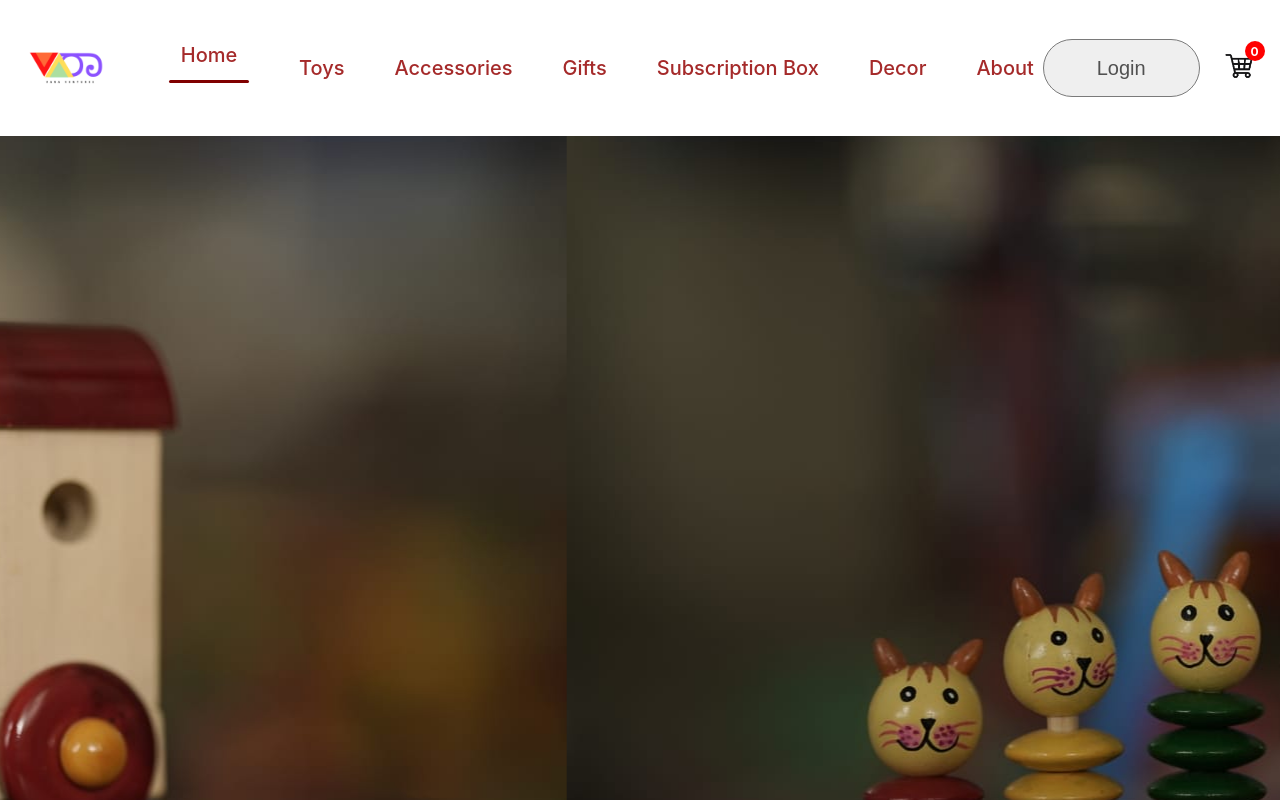
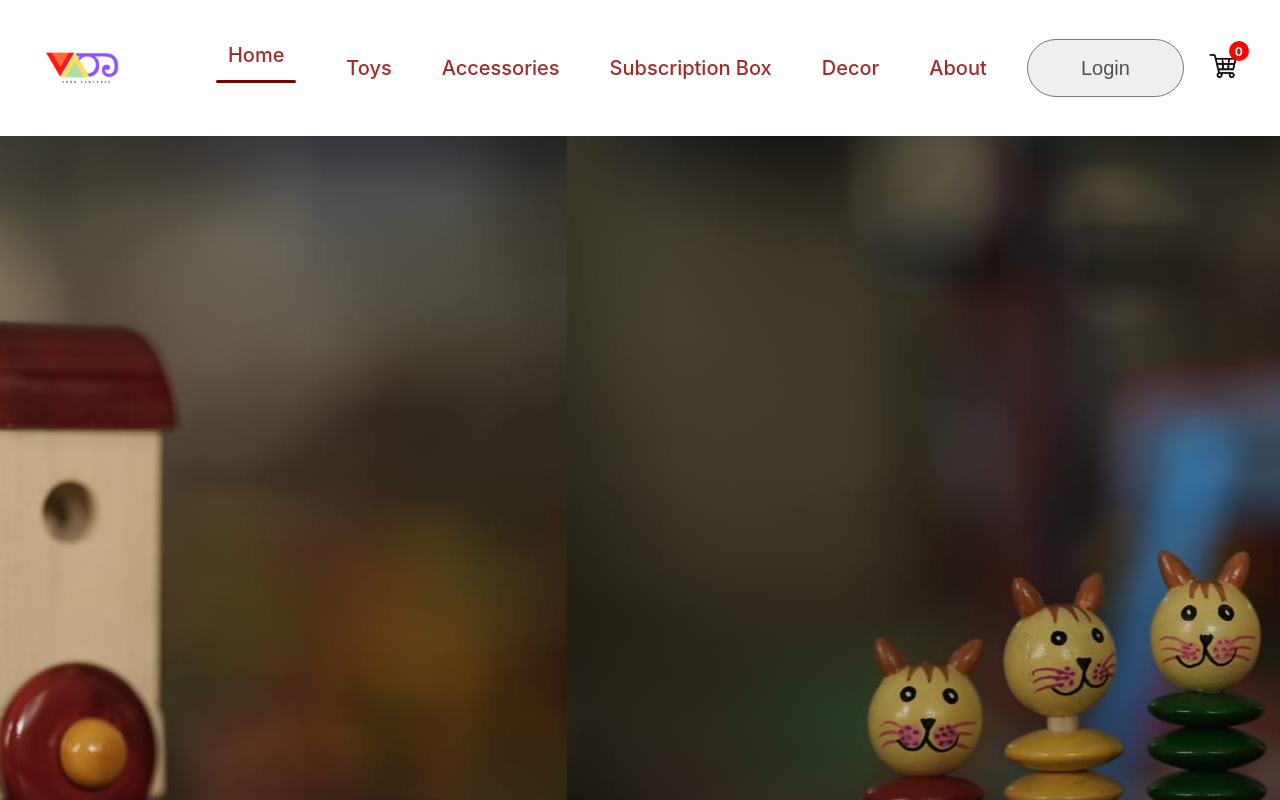
Before and after one commit to Ashwin18522/VARA, a React (Create React App) app: page / in a window 1280 px wide. Shown: the top 800 px of the page. Built offline with nearby package versions, Linux system fonts and the light colour scheme.

Commit message:
removed gifts page

```diff
--- a/src/App.js
+++ b/src/App.js
@@ -16,7 +16,7 @@ function App() {
           <Route path='/' element={<Shop />} />
           <Route path='/VARA' element={<Shop />} />
           <Route path='/toys' element={<ShopCategory category="toys" />} />
-          <Route path='/gifts' element={<ShopCategory category="gifts" />} />
+          {/* <Route path='/gifts' element={<ShopCategory category="gifts" />} /> */}
           <Route path ='/accessories' element={<ShopCategory category="accessories"/>}/>
           <Route path='/subscription-box' element={<SubscriptionBox />} />
           <Route path='/decor' element={<ShopCategory category="decor" />} />
--- a/src/components/NavBar/NavBar.jsx
+++ b/src/components/NavBar/NavBar.jsx
@@ -17,7 +17,7 @@ const NavBar = () => {
             <li onClick={()=>{setMenu("Home")}}><Link style={{textDecoration : 'none'}} to = '/VARA'>Home</Link>{menu==='Home'?<hr></hr>:<></>}</li>
             <li onClick={()=>{setMenu("Toys")}}><Link to = '/toys'>Toys</Link>{menu==='Toys'?<hr></hr>:<></>}</li>
             <li onClick={()=>{setMenu("Accessories")}}><Link to = '/accessories'>Accessories</Link>{menu==='Accessories'?<hr></hr>:<></>}</li>
-            <li onClick={()=>{setMenu("Gifts")}}><Link to = '/gifts'>Gifts</Link>{menu==='Gifts'?<hr></hr>:<></>}</li>
+            {/* <li onClick={()=>{setMenu("Gifts")}}><Link to = '/gifts'>Gifts</Link>{menu==='Gifts'?<hr></hr>:<></>}</li> */}
             <li onClick={()=>{setMenu("Subscription Box")}}><Link to = '/subscription-box'>Subscription Box</Link>{menu==='Subscription Box'?<hr></hr>:<></>}</li>
             <li onClick={()=>{setMenu("Decor")}}><Link to = '/decor'>Decor</Link>{menu==='Decor'?<hr></hr>:<></>}</li>
             <li onClick={()=>{setMenu("About")}}><Link to = '/about'>About</Link>{menu==='About'?<hr></hr>:<></>}</li>
```
